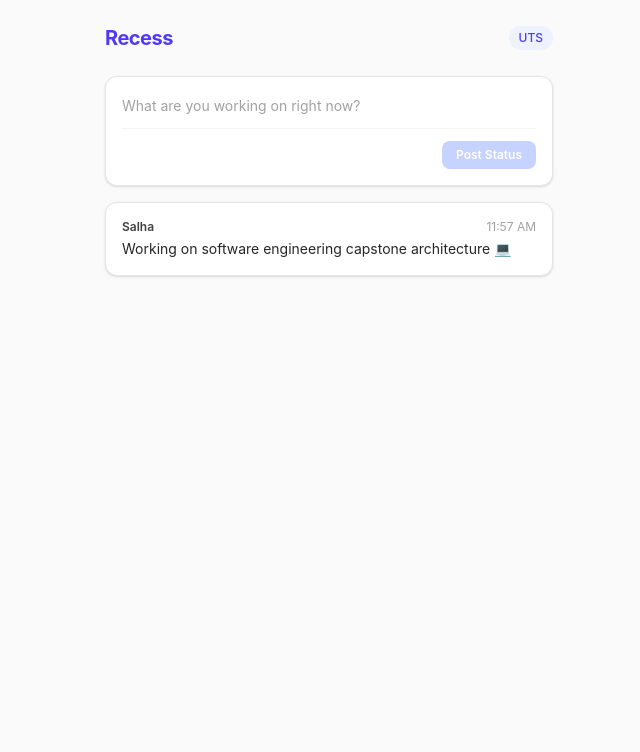
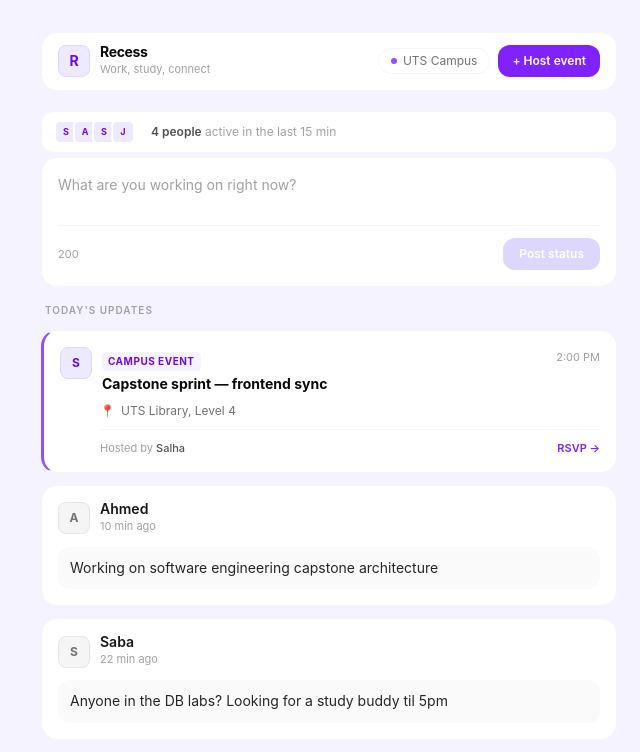
Before and after one commit to sabapogalva/SIS-Group-25, a React (Vite) app: page / in a window 1280 px wide. Shown: the top 752 px of the page, without its empty margins (311-951 px from the left). Built offline with nearby package versions, Linux system fonts and the light colour scheme.

Commit message:
wip: saving local changes before pulling

```diff
--- a/src/App.jsx
+++ b/src/App.jsx
@@ -1,75 +1,306 @@
 import { useState } from 'react';
 
-const currentUser = 'Salha';
+// --- Constants ---
+
+const CURRENT_USER = 'Salha';
 
 let nextId = 1;
 const makeId = () => nextId++;
+const now = () => new Date().toLocaleTimeString([], { hour: '2-digit', minute: '2-digit' });
+const initials = (name) => name.split(' ').map(w => w[0]).join('').toUpperCase().slice(0, 2);
 
-export default function App() {
-  const [status, setStatus] = useState('');
-  const [feed, setFeed] = useState([
-    {
-      id: makeId(),
-      text: 'Working on software engineering capstone architecture 💻',
-      time: new Date().toLocaleTimeString([], { hour: '2-digit', minute: '2-digit' }),
-      author: currentUser
+const PRESENCE_USERS = ['Salha', 'Ahmed', 'Saba', 'Jay'];
+
+const SEED_FEED = [
+  { id: makeId(), type: 'event', title: 'Capstone sprint — frontend sync', location: 'UTS Library, Level 4', time: '2:00 PM', author: 'Salha' },
+  { id: makeId(), type: 'status', text: 'Working on software engineering capstone architecture', time: '10 min ago', author: 'Ahmed' },
+  { id: makeId(), type: 'status', text: 'Anyone in the DB labs? Looking for a study buddy til 5pm', time: '22 min ago', author: 'Saba' },
+  { id: makeId(), type: 'event', title: 'Coffee run — Tower Building cafe', location: 'Tower Building, Ground Floor', time: '3:30 PM', author: 'Jay' },
+];
+
+// --- Sub-components ---
+
+function Avatar({ name, variant = 'neutral' }) {
+  const styles = variant === 'pro'
+    ? 'bg-violet-100 text-violet-700 border-violet-200'
+    : 'bg-neutral-100 text-neutral-500 border-neutral-200';
+  return (
+    <div className={`w-8 h-8 rounded-lg flex items-center justify-center font-bold text-xs border shrink-0 ${styles}`}>
+      {initials(name)}
+    </div>
+  );
 }
-  ]);
 
-  const handlePost = (e) => {
+function PresenceStrip() {
+  return (
+    <div className="flex items-center gap-2 px-3 py-2 bg-white border border-neutral-100 rounded-xl mb-1">
+      <div className="flex">
+        {PRESENCE_USERS.map((user, i) => (
+          <div
+            key={user}
+            className="w-6 h-6 rounded-md bg-violet-100 flex items-center justify-center text-violet-700 font-bold text-[9px] border-2 border-white"
+            style={{ marginRight: i < PRESENCE_USERS.length - 1 ? '-5px' : '0' }}
+          >
+            {initials(user)}
+          </div>
+        ))}
+      </div>
+      <span className="text-xs text-neutral-400 ml-2">
+        <span className="font-semibold text-neutral-600">4 people</span> active in the last 15 min
+      </span>
+    </div>
+  );
+}
+
+function EventCard({ item }) {
+  return (
+    <div className="bg-white border border-neutral-100 border-l-[3px] border-l-violet-500 rounded-2xl p-4 hover:border-neutral-200 hover:border-l-violet-500 transition-colors">
+      <div className="flex justify-between items-start mb-2.5">
+        <div className="flex gap-2.5 items-start">
+          <Avatar name={item.author} variant="pro" />
+          <div>
+            <span className="inline-flex items-center gap-1 text-[10px] font-bold uppercase tracking-wider text-violet-700 bg-violet-50 rounded px-1.5 py-0.5 mb-1">
+              Campus event
+            </span>
+            <h3 className="text-sm font-bold text-neutral-950 leading-tight">{item.title}</h3>
+          </div>
+        </div>
+        <span className="text-[11px] text-neutral-400 whitespace-nowrap pt-0.5 ml-2">{item.time}</span>
+      </div>
+      <p className="text-xs text-neutral-500 flex items-center gap-1.5 ml-10 mb-2.5">
+        <span className="text-violet-500">📍</span>
+        {item.location}
+      </p>
+      <div className="flex justify-between items-center ml-10 pt-2.5 border-t border-neutral-100">
+        <span className="text-[11px] text-neutral-400">
+          Hosted by <span className="font-medium text-neutral-600">{item.author}</span>
+        </span>
+        <button className="text-[11px] font-semibold text-violet-600 hover:text-violet-800 transition-colors">
+          RSVP →
+        </button>
+      </div>
+    </div>
+  );
+}
+
+function StatusCard({ item }) {
+  return (
+    <div className="bg-white border border-neutral-100 rounded-2xl p-4 hover:border-neutral-200 transition-colors">
+      <div className="flex gap-2.5 items-center mb-3">
+        <Avatar name={item.author} variant="neutral" />
+        <div>
+          <p className="text-sm font-semibold text-neutral-900 leading-none">{item.author}</p>
+          <p className="text-[11px] text-neutral-400 mt-0.5">{item.time}</p>
+        </div>
+      </div>
+      <p className="text-sm text-neutral-800 bg-neutral-50 rounded-xl px-3 py-2.5 leading-relaxed">
+        {item.text}
+      </p>
+    </div>
+  );
+}
+
+function FeedItem({ item }) {
+  if (item.type === 'event') return <EventCard item={item} />;
+  return <StatusCard item={item} />;
+}
+
+function StatusInput({ onPost }) {
+  const [text, setText] = useState('');
+  const MAX = 200;
+
+  const handleSubmit = (e) => {
     e.preventDefault();
-    if (!status.trim()) return;
-    setFeed([
-      {
-        id: makeId(),
-        text: status,
-        time: new Date().toLocaleTimeString([], { hour: '2-digit', minute: '2-digit' }),
-        author: currentUser
-      },
-      ...feed
-    ]);
-    setStatus('');
+    if (!text.trim()) return;
+    onPost(text.trim());
+    setText('');
   };
 
   return (
-    <div className="min-h-screen bg-neutral-50 p-6 font-sans">
-      <div className="max-w-md mx-auto">
-
-        <div className="flex justify-between items-center mb-6">
-          <h1 className="text-xl font-bold tracking-tight text-indigo-600">Recess</h1>
-          <span className="text-xs bg-indigo-50 text-indigo-600 font-medium px-2.5 py-1 rounded-full">UTS</span>
-        </div>
-
-        <form onSubmit={handlePost} className="bg-white p-4 rounded-xl border border-neutral-200 shadow-sm mb-4">
-          <input
-            type="text"
-            value={status}
-            onChange={(e) => setStatus(e.target.value)}
+    <form onSubmit={handleSubmit} className="bg-white border border-neutral-100 rounded-2xl p-4">
+      <textarea
+        value={text}
+        onChange={(e) => setText(e.target.value)}
         placeholder="What are you working on right now?"
-            className="w-full text-sm border-none focus:outline-none mb-3 text-neutral-800 placeholder-neutral-400"
+        maxLength={MAX}
+        rows={2}
+        className="w-full text-sm border-none focus:outline-none text-neutral-800 placeholder-neutral-400 bg-transparent resize-none leading-relaxed"
       />
-          <div className="flex justify-end border-t border-neutral-100 pt-3">
+      <div className="flex justify-between items-center border-t border-neutral-100 pt-3">
+        <span className="text-[11px] text-neutral-400">{MAX - text.length}</span>
         <button
           type="submit"
-              disabled={!status.trim()}
-              className="bg-indigo-600 hover:bg-indigo-700 disabled:bg-indigo-200 disabled:cursor-not-allowed text-white text-xs font-semibold px-3.5 py-1.5 rounded-lg transition-all"
+          disabled={!text.trim()}
+          className="bg-violet-600 hover:bg-violet-700 disabled:bg-violet-200 disabled:cursor-not-allowed text-white text-xs font-semibold px-4 py-2 rounded-xl transition-colors"
         >
-              Post Status
+          Post status
         </button>
       </div>
     </form>
+  );
+}
 
-        <div className="space-y-2">
-          {feed.map((item) => (
-            <div key={item.id} className="bg-white p-4 rounded-xl border border-neutral-200 shadow-sm">
-              <div className="flex justify-between items-center mb-1">
-                <span className="text-xs font-semibold text-neutral-700">{item.author}</span>
-                <span className="text-xs text-neutral-400">{item.time}</span>
+function EventForm({ onSubmit, onCancel }) {
+  const [title, setTitle] = useState('');
+  const [location, setLocation] = useState('');
+  const [time, setTime] = useState('');
+
+  const handleSubmit = (e) => {
+    e.preventDefault();
+    if (!title.trim() || !location.trim()) return;
+    onSubmit({ title: title.trim(), location: location.trim(), time: time.trim() || 'TBD' });
+  };
+
+  const inputClass = "w-full px-3 py-2 text-sm border border-neutral-200 rounded-lg bg-neutral-50 text-neutral-900 placeholder-neutral-400 focus:outline-none focus:border-violet-400 focus:ring-2 focus:ring-violet-100 transition-all font-[inherit]";
+
+  return (
+    <div className="bg-white border border-violet-200 rounded-2xl p-5">
+      <h2 className="text-sm font-bold text-neutral-950 mb-0.5">Host a campus event</h2>
+      <p className="text-xs text-neutral-400 mb-4">Open it up — anyone nearby can see it and RSVP.</p>
+      <div className="space-y-3">
+        <div>
+          <label className="block text-[11px] font-semibold uppercase tracking-wider text-neutral-500 mb-1.5">Event title</label>
+          <input
+            type="text"
+            value={title}
+            onChange={(e) => setTitle(e.target.value)}
+            placeholder="React study session"
+            maxLength={80}
+            className={inputClass}
+            required
+          />
         </div>
-              <p className="text-sm text-neutral-800">{item.text}</p>
+        <div>
+          <label className="block text-[11px] font-semibold uppercase tracking-wider text-neutral-500 mb-1.5">Location</label>
+          <input
+            type="text"
+            value={location}
+            onChange={(e) => setLocation(e.target.value)}
+            placeholder="UTS Building 11, Lab 302"
+            maxLength={80}
+            className={inputClass}
+            required
+          />
         </div>
+        <div>
+          <label className="block text-[11px] font-semibold uppercase tracking-wider text-neutral-500 mb-1.5">Time</label>
+          <input
+            type="text"
+            value={time}
+            onChange={(e) => setTime(e.target.value)}
+            placeholder="3:00 PM"
+            maxLength={40}
+            className={inputClass}
+          />
+        </div>
+      </div>
+      <div className="flex gap-2 mt-5">
+        <button
+          type="button"
+          onClick={onCancel}
+          className="flex-1 bg-neutral-100 hover:bg-neutral-200 text-neutral-600 text-sm font-semibold py-2.5 rounded-xl transition-colors"
+        >
+          Cancel
+        </button>
+        <button
+          type="button"
+          onClick={handleSubmit}
+          disabled={!title.trim() || !location.trim()}
+          className="flex-[2] bg-violet-600 hover:bg-violet-700 disabled:bg-violet-200 disabled:cursor-not-allowed text-white text-sm font-semibold py-2.5 rounded-xl transition-colors"
+        >
+          Publish event
+        </button>
+      </div>
+    </div>
+  );
+}
+
+function Header({ showEventForm, onToggle }) {
+  return (
+    <header className="bg-white border border-neutral-100 rounded-2xl px-4 py-3 flex justify-between items-center sticky top-4 z-10 mb-5">
+      <div className="flex items-center gap-2.5">
+        <div className="w-8 h-8 bg-violet-100 rounded-lg flex items-center justify-center border border-violet-200">
+          <span className="text-violet-700 font-bold text-sm">R</span>
+        </div>
+        <div>
+          <p className="text-sm font-bold tracking-tight text-neutral-950 leading-none">Recess</p>
+          <p className="text-[11px] text-neutral-400 mt-0.5">Work, study, connect</p>
+        </div>
+      </div>
+      <div className="flex items-center gap-2">
+        <div className="flex items-center gap-1.5 text-xs text-neutral-500 bg-white border border-neutral-100 rounded-full px-3 py-1">
+          <span className="relative flex h-1.5 w-1.5">
+            <span className="animate-ping absolute inline-flex h-full w-full rounded-full bg-violet-400 opacity-75" />
+            <span className="relative inline-flex rounded-full h-1.5 w-1.5 bg-violet-500" />
+          </span>
+          <span className="sr-only">Live — </span>
+          UTS Campus
+        </div>
+        <button
+          onClick={onToggle}
+          className="text-xs bg-violet-600 hover:bg-violet-700 text-white font-semibold px-3.5 py-2 rounded-xl transition-colors"
+        >
+          {showEventForm ? '✕ Cancel' : '+ Host event'}
+        </button>
+      </div>
+    </header>
+  );
+}
+
+// --- Main App ---
+
+export default function App() {
+  const [feed, setFeed] = useState(SEED_FEED);
+  const [showEventForm, setShowEventForm] = useState(false);
+
+  const handlePostStatus = (text) => {
+    setFeed(prev => [{ id: makeId(), type: 'status', text, time: 'Just now', author: CURRENT_USER }, ...prev]);
+  };
+
+  const handlePublishEvent = ({ title, location, time }) => {
+    setFeed(prev => [{ id: makeId(), type: 'event', title, location, time, author: CURRENT_USER }, ...prev]);
+    setShowEventForm(false);
+  };
+
+  return (
+    <div className="min-h-screen bg-violet-50 p-4 md:p-8 font-sans">
+      <div className="max-w-xl mx-auto">
+
+        <Header
+          showEventForm={showEventForm}
+          onToggle={() => setShowEventForm(f => !f)}
+        />
+
+        <div className="space-y-3">
+          <PresenceStrip />
+
+          {showEventForm && (
+            <EventForm
+              onSubmit={handlePublishEvent}
+              onCancel={() => setShowEventForm(false)}
+            />
+          )}
+
+          <StatusInput onPost={handlePostStatus} />
+
+          <p className="text-[10px] font-semibold uppercase tracking-widest text-neutral-400 px-1 pt-1">
+            Today's updates
+          </p>
+
+          {feed.length === 0 && (
+            <p className="text-center text-neutral-400 text-sm py-16">
+              Nothing here yet. Post a status or host an event.
+            </p>
+          )}
+
+          {feed.map(item => (
+            <FeedItem key={item.id} item={item} />
           ))}
         </div>
+
+        <footer className="text-center text-[11px] text-neutral-400 mt-12 pt-6 border-t border-neutral-100">
+          Recess v0.1 · Campus coordination for UTS
+        </footer>
 
       </div>
     </div>
```
Lines whose indentation alone changed are shown as unchanged.
